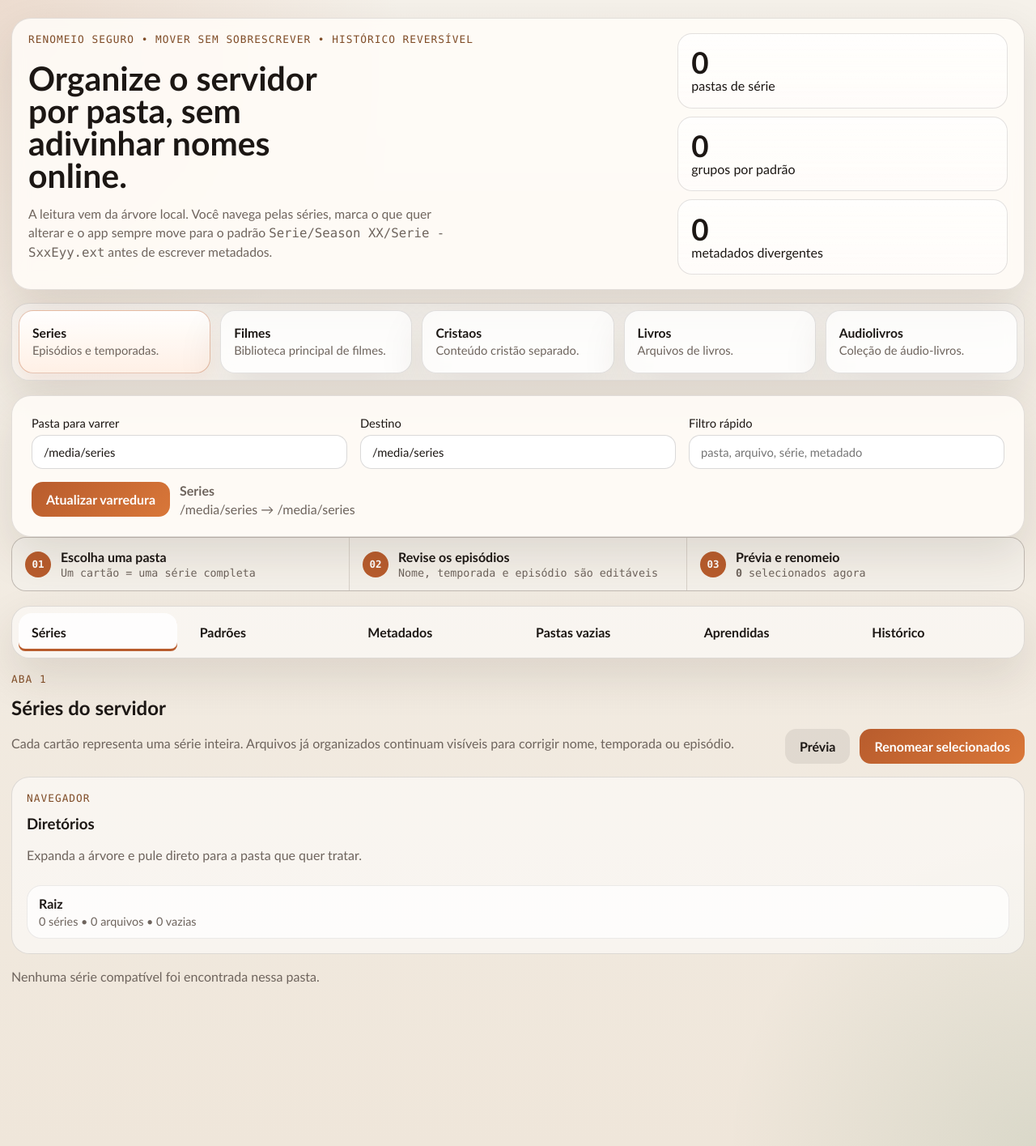
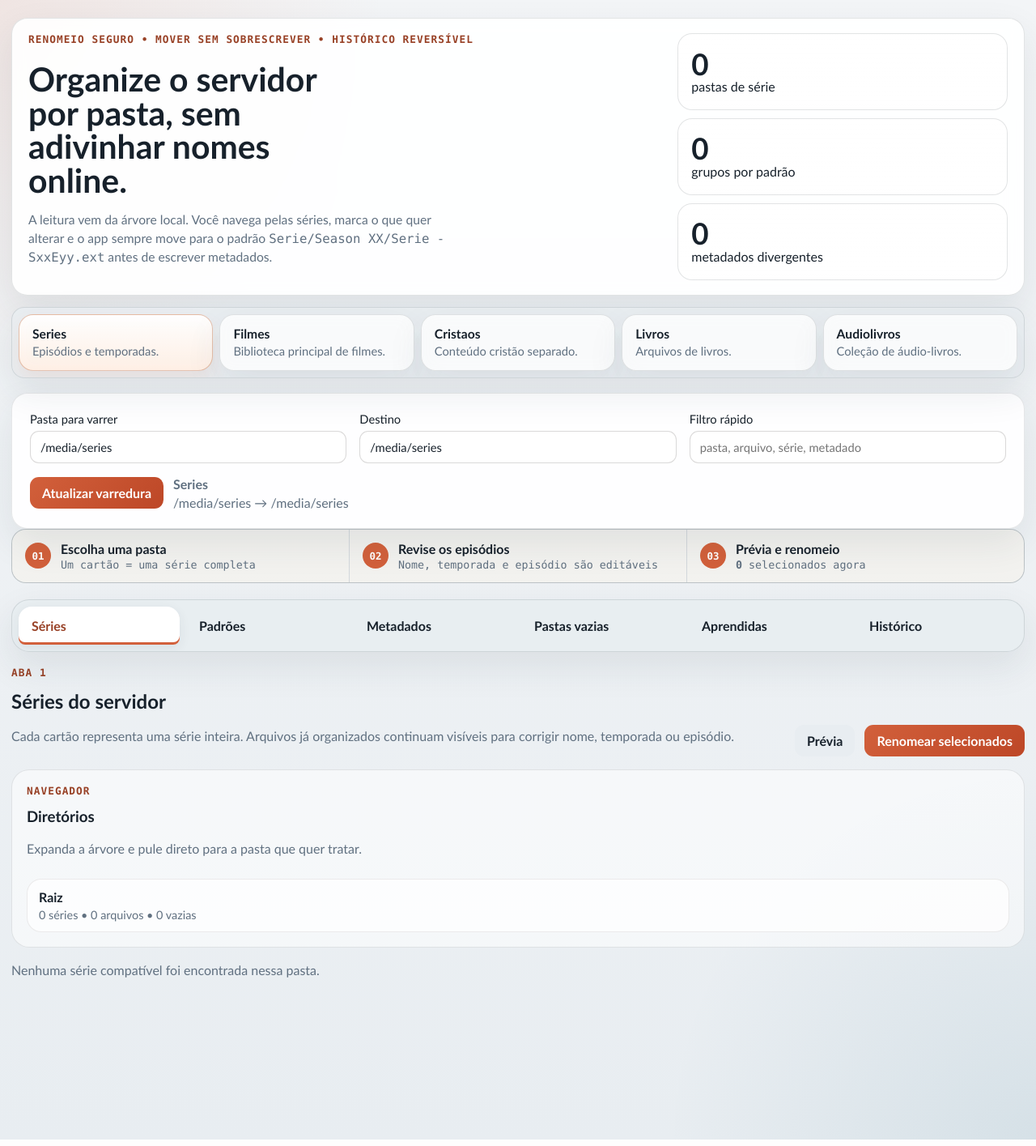
Before and after one commit to thiagoc-machado/serie_renamer, a FastAPI app: page / in a window 1280 px wide. Shown: the whole page at 81% size. Run offline with FastAPI, Linux system fonts and the light colour scheme.

Commit message:
redesign

```diff
--- a/static/style.css
+++ b/static/style.css
@@ -1,15 +1,15 @@
 :root {
-  --bg: #f5f1ea;
-  --bg-2: #efe6da;
-  --ink: #1c1714;
-  --muted: #6e645d;
-  --card: rgba(255, 252, 247, 0.88);
-  --line: rgba(28, 23, 20, 0.12);
-  --accent: #b85c2d;
-  --accent-2: #7f4c27;
-  --ok: #24613a;
-  --error: #8f2727;
-  --shadow: 0 22px 54px rgba(55, 38, 28, 0.12);
+  --bg: #f3f5f7;
+  --bg-2: #e8edf1;
+  --ink: #17212b;
+  --muted: #607080;
+  --card: rgba(255, 255, 255, 0.92);
+  --line: rgba(23, 33, 43, 0.12);
+  --accent: #d2603b;
+  --accent-2: #984126;
+  --ok: #16724b;
+  --error: #b23838;
+  --shadow: 0 18px 46px rgba(34, 52, 68, 0.09);
 }
 
 * {
@@ -26,8 +26,8 @@ body {
   font-family: "Avenir Next", "Trebuchet MS", sans-serif;
   overflow-x: hidden;
   background:
-    radial-gradient(circle at top left, rgba(184, 92, 45, 0.14), transparent 26%),
-    radial-gradient(circle at bottom right, rgba(36, 97, 58, 0.1), transparent 20%),
+    radial-gradient(circle at 0% 0%, rgba(210, 96, 59, 0.11), transparent 25%),
+    radial-gradient(circle at 100% 100%, rgba(53, 116, 143, 0.1), transparent 24%),
     linear-gradient(180deg, var(--bg) 0%, var(--bg-2) 100%);
 }
 
@@ -61,7 +61,7 @@ a {
 .panel,
 .tab-link {
   border: 1px solid var(--line);
-  border-radius: 24px;
+  border-radius: 20px;
   background: var(--card);
   box-shadow: var(--shadow);
   backdrop-filter: blur(10px);
@@ -69,7 +69,7 @@ a {
 
 .hero,
 .panel {
-  padding: 24px;
+  padding: 22px;
   min-width: 0;
 }
 
@@ -77,7 +77,7 @@ a {
   display: grid;
   grid-template-columns: minmax(0, 1.45fr) minmax(230px, 0.75fr);
   gap: 14px;
-  margin-bottom: 16px;
+  margin-bottom: 14px;
   padding: 18px 20px;
 }
 
@@ -102,7 +102,7 @@ a {
 
 h1 {
   font-size: clamp(1.9rem, 3.2vw, 3.1rem);
-  line-height: 0.98;
+  line-height: 1.02;
   margin-bottom: 8px;
   max-width: 16ch;
 }
@@ -137,14 +137,14 @@ h1 {
 .library-tabs,
 .page-tabs {
   display: grid;
-  gap: 12px;
+  gap: 8px;
   margin-bottom: 18px;
 }
 
 .library-tabs {
   grid-template-columns: repeat(5, minmax(0, 1fr));
   padding: 8px;
-  border-radius: 22px;
+  border-radius: 16px;
   border: 1px solid var(--line);
   background: rgba(255, 255, 255, 0.48);
   box-shadow: var(--shadow);
@@ -171,7 +171,7 @@ h1 {
   border: 1px solid var(--line);
   background: rgba(255, 255, 255, 0.74);
   border-radius: 18px;
-  min-height: 78px;
+  min-height: 70px;
   align-content: center;
   transition: transform 120ms ease, box-shadow 120ms ease, border-color 120ms ease, background 120ms ease;
 }
@@ -197,8 +197,9 @@ h1 {
 }
 
 .page-tab.active {
-  background: rgba(255, 255, 255, 0.82);
-  box-shadow: inset 0 -3px 0 var(--accent);
+  color: var(--accent-2);
+  background: #fff;
+  box-shadow: 0 4px 14px rgba(34, 52, 68, 0.08), inset 0 -3px 0 var(--accent);
 }
 
 .tab-link.active {
@@ -312,8 +313,8 @@ select {
   width: 100%;
   border: 1px solid rgba(28, 23, 20, 0.16);
   background: rgba(255, 255, 255, 0.96);
-  border-radius: 14px;
-  padding: 11px 14px;
+  border-radius: 11px;
+  padding: 10px 12px;
   font: inherit;
   color: var(--ink);
   min-width: 0;
@@ -332,25 +333,25 @@ select:focus {
 
 button {
   border: 0;
-  border-radius: 14px;
-  padding: 12px 18px;
+  border-radius: 11px;
+  padding: 10px 15px;
   font: inherit;
   font-weight: 700;
   cursor: pointer;
 }
 
 button.primary {
-  background: linear-gradient(135deg, var(--accent) 0%, #d97739 100%);
+  background: linear-gradient(135deg, var(--accent) 0%, #bd4727 100%);
   color: #fff;
 }
 
 button.secondary {
-  background: rgba(28, 23, 20, 0.08);
+  background: #e8edf1;
   color: var(--ink);
 }
 
 button.danger {
-  background: linear-gradient(135deg, #8f2727 0%, #b63a3a 100%);
+  background: linear-gradient(135deg, #a82f35 0%, #81252c 100%);
   color: #fff;
 }
 
@@ -440,6 +441,16 @@ button.danger {
   border-radius: 20px;
   background: rgba(255, 255, 255, 0.68);
   box-shadow: 0 8px 22px rgba(45, 32, 24, 0.06);
+  cursor: pointer;
+  transition: transform 140ms ease, border-color 140ms ease, box-shadow 140ms ease;
+}
+
+.folder-card:hover,
+.folder-card:focus-visible {
+  transform: translateY(-2px);
+  border-color: rgba(184, 92, 45, 0.42);
+  box-shadow: 0 14px 30px rgba(45, 32, 24, 0.12);
+  outline: none;
 }
 
 .folder-card-main,
@@ -461,6 +472,13 @@ button.danger {
   flex-direction: column;
   align-items: flex-end;
   flex: 0 0 auto;
+}
+
+.card-action-hint {
+  color: var(--accent-2);
+  font-size: 0.8rem;
+  font-weight: 700;
+  white-space: nowrap;
 }
 
 .edit-dialog {
@@ -1021,3 +1039,153 @@ details.group-card > summary::-webkit-details-marker {
     padding: 16px;
   }
 }
+
+/* Refinements: clearer density, hierarchy and interaction states. */
+.shell {
+  max-width: 1480px;
+}
+
+.hero-copy,
+.panel,
+.directory-browser,
+.folder-card,
+.group-card,
+.result-panel {
+  border-color: rgba(23, 33, 43, 0.1);
+}
+
+.hero .eyebrow,
+.section-head .eyebrow {
+  font-weight: 800;
+}
+
+.library-tabs,
+.page-tabs {
+  position: sticky;
+  top: 10px;
+  z-index: 5;
+  backdrop-filter: blur(14px);
+}
+
+.library-tabs {
+  background: rgba(232, 237, 241, 0.82);
+}
+
+.page-tabs {
+  margin-top: 20px;
+  top: 92px;
+  background: rgba(232, 237, 241, 0.88);
+}
+
+.tab-link,
+.page-tab,
+button,
+input,
+select {
+  transition: border-color 140ms ease, box-shadow 140ms ease, background 140ms ease, transform 140ms ease;
+}
+
+button:hover {
+  transform: translateY(-1px);
+}
+
+button:active {
+  transform: translateY(0);
+}
+
+button:focus-visible,
+a:focus-visible,
+input:focus-visible,
+select:focus-visible {
+  outline: 3px solid rgba(210, 96, 59, 0.28);
+  outline-offset: 2px;
+}
+
+.group-kicker {
+  margin-bottom: 6px;
+  color: var(--accent-2);
+  font-weight: 800;
+}
+
+.folder-card {
+  min-height: 142px;
+  display: flex;
+  align-items: stretch;
+}
+
+.folder-card-main {
+  width: 100%;
+}
+
+.folder-card-meta {
+  justify-content: space-between;
+}
+
+.folder-card:hover .card-action-hint,
+.folder-card:focus-visible .card-action-hint {
+  color: var(--accent);
+}
+
+.folder-index,
+.group-list {
+  align-items: start;
+}
+
+.edit-dialog {
+  padding: 28px;
+  background: #f7f9fa;
+}
+
+.edit-dialog .dialog-head {
+  padding-bottom: 16px;
+  border-bottom: 1px solid var(--line);
+}
+
+.edit-dialog .group-controls {
+  padding: 14px;
+  border-radius: 14px;
+  background: #eef2f5;
+}
+
+.edit-dialog .table-row {
+  background: #fff;
+  border-color: rgba(23, 33, 43, 0.1);
+}
+
+.edit-dialog .table-head {
+  font-size: 0.75rem;
+  font-weight: 800;
+}
+
+.summary-pill {
+  color: var(--muted);
+  background: #f7f9fa;
+  border-color: rgba(23, 33, 43, 0.12);
+}
+
+.search-status {
+  background: #fff;
+}
+
+.delete-zone {
+  border-left: 4px solid var(--error);
+  box-shadow: 0 5px 15px rgba(178, 56, 56, 0.06);
+}
+
+.flash {
+  padding: 11px 14px;
+  border-radius: 10px;
+  background: rgba(22, 114, 75, 0.1);
+  font-weight: 700;
+}
+
+@media (max-width: 720px) {
+  .library-tabs,
+  .page-tabs {
+    position: static;
+  }
+
+  .edit-dialog {
+    padding: 18px;
+  }
+}
```
Also changed, not shown: templates/index.html (+24 -5 lines).
